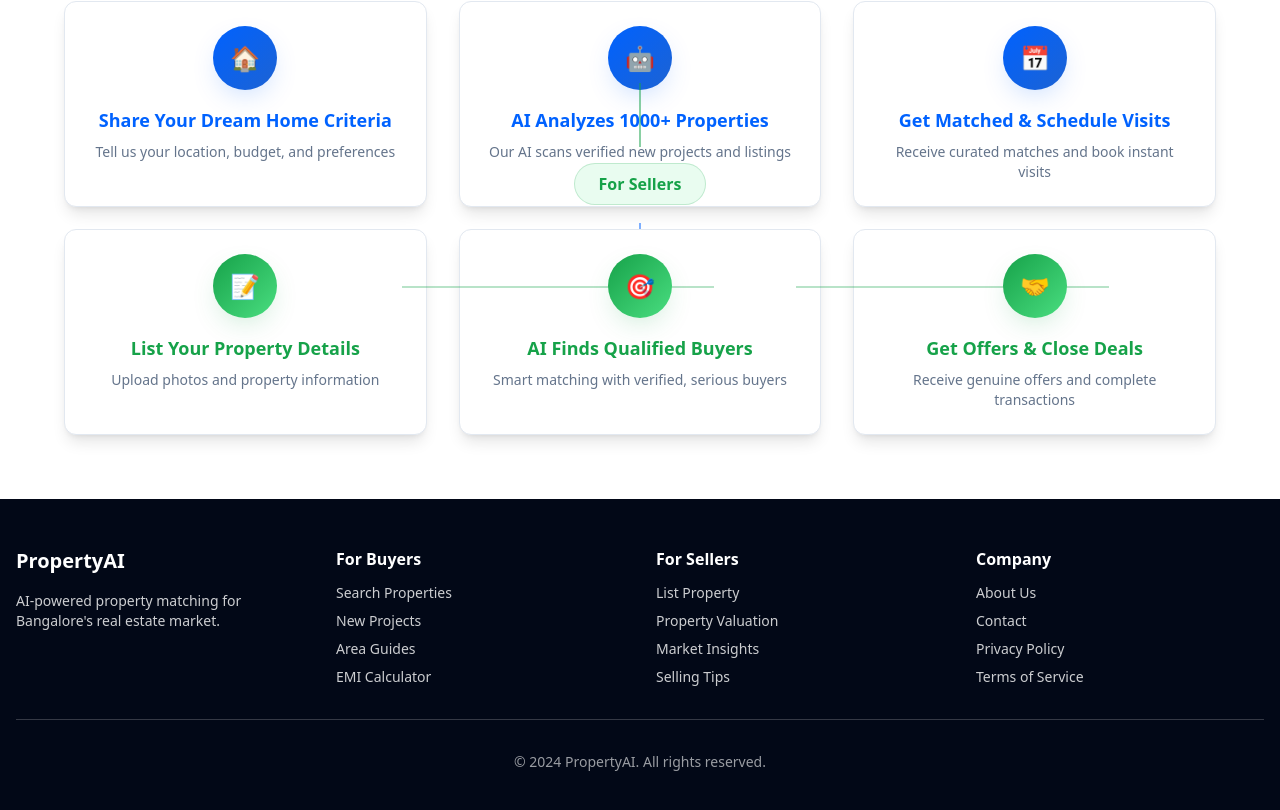
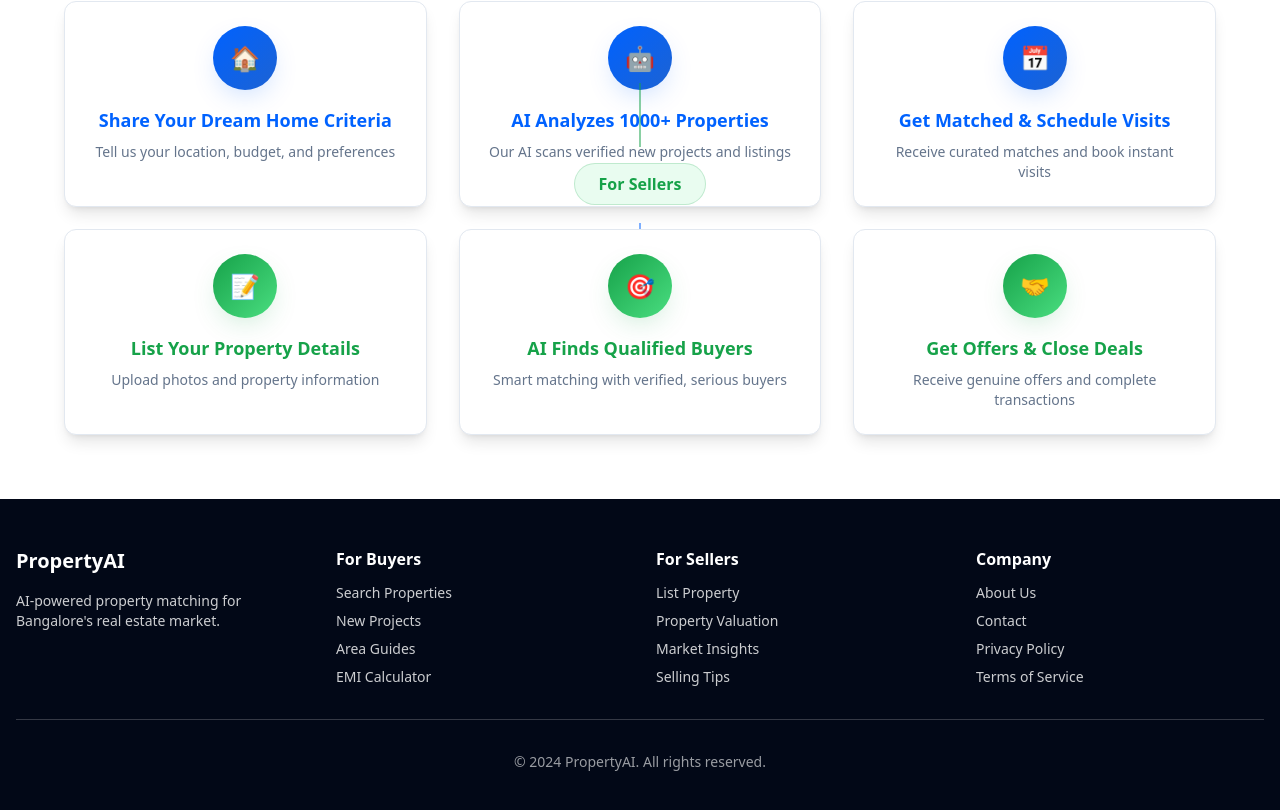
Before and after one commit to zevara-homes/bangalore-property-match, a React (Vite) app: page / in a window 1280 px wide. Shown: the part 2387-3197 px from the top of the page. Built offline with nearby package versions, Linux system fonts and the light colour scheme.

Commit message:
Visual edit in Lovable
Edited UI in Lovable

```diff
--- a/src/components/HowItWorks.tsx
+++ b/src/components/HowItWorks.tsx
@@ -99,7 +99,7 @@ export const HowItWorks = () => {
                       <div className="w-14 h-14 lg:w-16 lg:h-16 mx-auto rounded-full bg-seller-gradient flex items-center justify-center text-xl lg:text-2xl shadow-seller mb-4">
                         {step.icon}
                       </div>
-                      {index < sellerSteps.length - 1 && <div className="hidden md:block absolute top-6 lg:top-8 left-full w-full h-0.5 bg-seller-primary/30" />}
+                      {index < sellerSteps.length - 1}
                     </div>
                     <h3 className="text-base lg:text-lg font-semibold mb-2 text-seller-primary">
                       {step.title}
```
